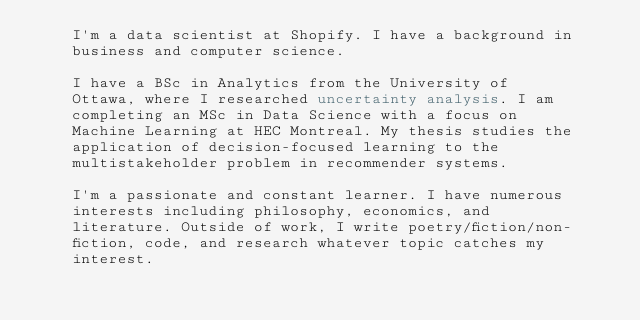
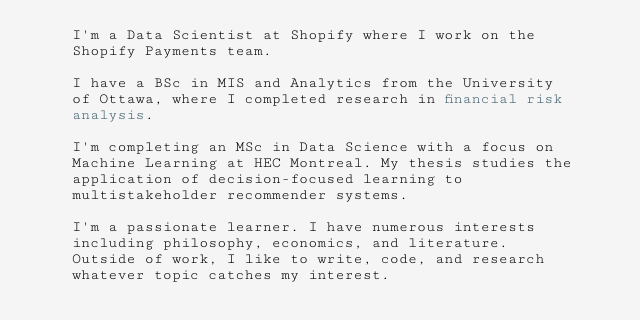
Before and after one commit to audreyanneguindon/audreyanneguindon.github.io, a plain HTML site: page index.html in a window 1280 px wide. Shown: the part 170-490 px from the top of the page, without its empty margins (318-958 px from the left). Drawn offline with Linux system fonts and the light colour scheme.

Commit message:
Update index.html

```diff
--- a/index.html
+++ b/index.html
@@ -58,14 +58,16 @@
     <div class="section" id="about">
       <div class="content-container">
         <div class="content">
-          <p>I'm a data scientist at Shopify. I have a background in business and computer science.</p>
+          <p>I'm a Data Scientist at Shopify where I work on the Shopify Payments team.</p>
           <br/>
-          <p>I have a BSc in Analytics from the University of Ottawa,
-            where I researched <a href="static/pub.pdf">uncertainty analysis</a>. I am completing an MSc in Data Science with a focus on Machine Learning
-            at HEC Montreal. My thesis studies the application of decision-focused learning to the multistakeholder problem in recommender systems.</p>
+          <p>I have a BSc in MIS and Analytics from the University of Ottawa,
+            where I completed research in <a href="static/pub.pdf">financial risk analysis</a>.</p>
+            <br/>
+          <p>I'm completing an MSc in Data Science with a focus on Machine Learning
+            at HEC Montreal. My thesis studies the application of decision-focused learning to multistakeholder recommender systems.</p>
           <br/>
-          <p>I'm a passionate and constant learner. I have numerous interests including philosophy, economics, and literature.
-            Outside of work, I write poetry/fiction/non-fiction, code, and research whatever topic catches my interest.</p>
+          <p>I'm a passionate learner. I have numerous interests including philosophy, economics, and literature.
+            Outside of work, I like to write, code, and research whatever topic catches my interest.</p>
         </div>
       </div>
     </div>
```
